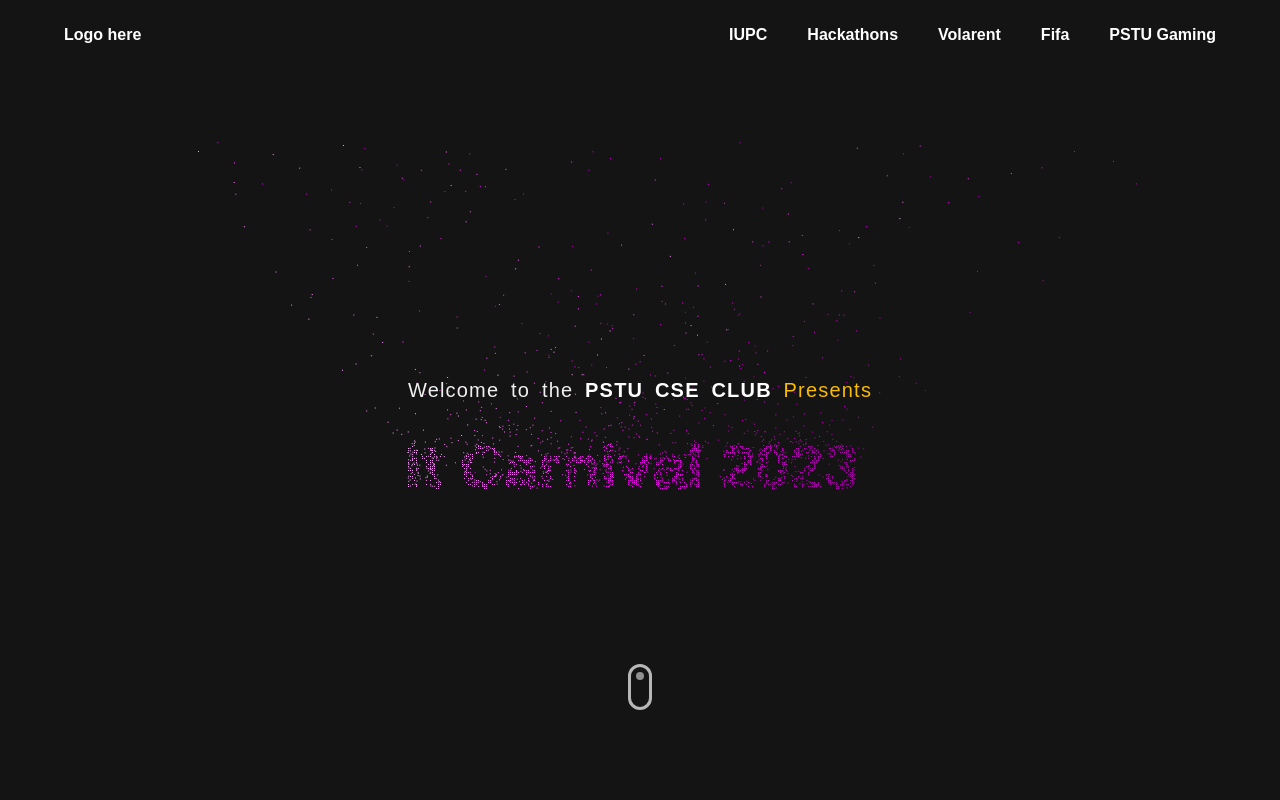
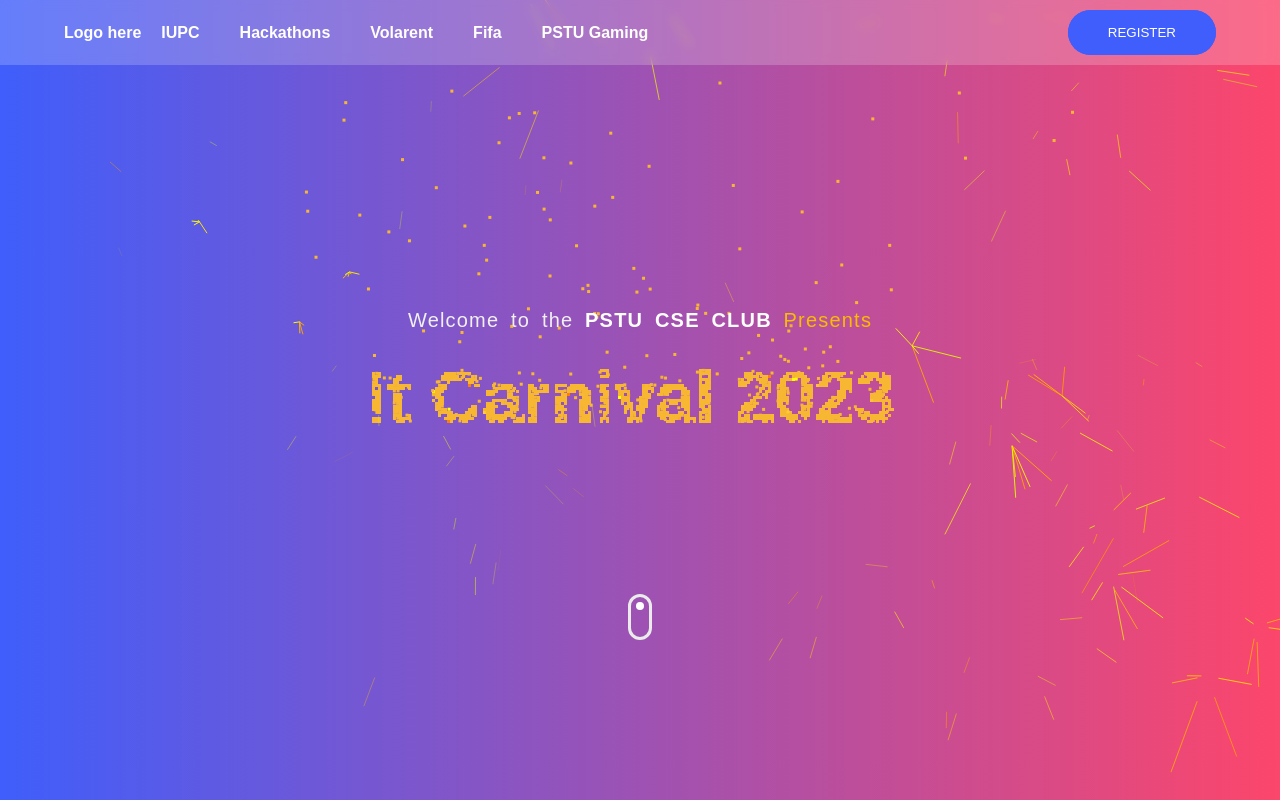
Before and after one commit to jamatul1/It-Carnival-2023-Website, a Gatsby site: page / in a window 1280 px wide. Shown: the top 800 px of the page. Built offline with nearby package versions, Linux system fonts and the light colour scheme; Gatsby itself is replaced by a stand-in of ours.

Commit message:
feat: random shoot btn

```diff
--- a/src/components/animation/objectReveal.js
+++ b/src/components/animation/objectReveal.js
@@ -7,7 +7,7 @@
   background: linear-gradient(
     90deg,
     rgba(255, 255, 255, 0) 25%,
-    ${(p) => p.theme.bgc} 50%
+    // ${(p) => p.theme.wc} 50%
   );
   background-size: 300%;
   height: 100%;
--- /dev/null
+++ b/src/components/btn/btn.js
@@ -0,0 +1,86 @@
+import { styled } from "styled-components";
+import { at } from "../../utils/queryHelpers";
+
+export const Button = styled.button`
+background-color: #3f5efb;
+color: #fff;
+text-transform: uppercase;
+text-decoration: none;
+padding: 1.5rem 4rem;
+display: inline-block;
+border-radius: 10rem;
+transition: all .2s;
+position: relative;
+font-size: $default-font-size;
+${at(980, `padding: 1.2rem 3rem;`)}
+//Change for the <button> element
+border: none;
+cursor: pointer;
+&::after {
+    background-color: #3f5efb;
+}
+    &:link,
+    &:visited {
+        text-transform: uppercase;
+        text-decoration: none;
+        padding: 1.5rem 4rem;
+        display: inline-block;
+        border-radius: 10rem;
+        transition: all .2s;
+        position: relative;
+        font-size: $default-font-size;
+
+        //Change for the <button> element
+        border: none;
+        cursor: pointer;
+    }
+
+    &:hover {
+        transform: translateY(-3px);
+        box-shadow: 0 1rem 2rem rgba($color-black,.2);
+
+        &::after {
+            transform: scaleX(1.4) scaleY(1.6);
+            opacity: 0;
+        }
+    }
+
+    &:active,
+    &:focus {
+        outline: none;
+        transform: translateY(-1px);
+        box-shadow: 0 .5rem 1rem rgba($color-black,.2);
+    }
+
+    &--white {
+        background-color: $color-white;
+        color: $color-grey-dark;
+
+        &::after {
+            background-color: $color-white;
+        }
+    }
+    &__cyan {
+        background-color: #3f5efb;
+        color: #fff;
+
+        &::after {
+            background-color: #3f5efb;
+        }
+    }
+
+
+    &::after {
+        content: "";
+        display: inline-block;
+        height: 100%;
+        width: 100%;
+        border-radius: 10rem;
+        position: absolute;
+        top: 0;
+        left: 0;
+        z-index: -1;
+        transition: all .4s;
+    }
+
+}`;
--- a/src/components/firework/fireworkCanvas.js
+++ b/src/components/firework/fireworkCanvas.js
@@ -5,6 +5,8 @@
   // get document's width and height
   const width = window.innerWidth;
   const height = window.innerHeight;
+
+  let shootingDelay = width > 600 ? 50 : 100;
 
   // set background to be fullscreen
   canvas.width = width;
@@ -59,6 +61,17 @@
     window.addEventListener("resize", (e) => {
       canvas.width = window.innerWidth;
       canvas.height = window.innerHeight;
+
+      context.clearRect(0, 0, width, height);
+
+      // save context to remove transformation afterwards
+      context.save();
+
+      // restores the empty context state
+      context.restore();
+
+      // adjust shootingDelay
+      adjustShootingDelay();
     });
     // listen to the mousemove event and
     // set the mouse positions to the correct coordinates
@@ -78,14 +91,33 @@
     });
   };
 
+  function simulateMouseClick() {
+    positions.mouseX = Math.random() * canvas.width;
+    positions.mouseY = Math.random() * canvas.height;
+    positions.anchorX = positions.mouseX;
+    positions.anchorY = positions.mouseY;
+    mouseClicked = true;
+  }
+
+  function adjustShootingDelay() {
+    shootingDelay = canvas.width > 600 ? 50 : 100;
+  }
+  let prevTime = Date.now();
   // running the fireworks
   const loop = () => {
+    if (prevTime + shootingDelay < Date.now()) {
+      simulateMouseClick();
+      prevTime = Date.now();
+    }
     requestAnimationFrame(loop); // call the loop function indefinitely and redraw the screen every frame
     drawAnchor();
     if (mouseClicked) {
-      fireworks.push(new Firework());
+      if (fireworks.length < 10) {
+        fireworks.push(new Firework());
+      }
+      console.log(fireworks.length);
+      mouseClicked = false;
     }
-
     let fireworkIndex = fireworks.length;
     while (fireworkIndex--) {
       fireworks[fireworkIndex].draw(fireworkIndex);
@@ -118,7 +150,7 @@
   class Firework {
     constructor() {
       const init = () => {
-        let fireworkLength = 8;
+        let fireworkLength = 15;
 
         // current coordinates
         this.x = positions.anchorX;
@@ -142,9 +174,9 @@
           this.target_y - positions.anchorY,
           this.target_x - positions.anchorX
         );
-        this.speed = 15;
+        this.speed = 10;
         this.friction = 0.99;
-        this.hue = random(17, 60);
+        this.hue = random(178, 255);
 
         while (fireworkLength--) {
           this.coordinates.push([this.x, this.y]);
@@ -217,7 +249,7 @@
         this.friction = 0.95;
         this.gravity = 2;
 
-        this.hue = random(17, 60);
+        this.hue = random(35, 70);
         this.alpha = 1;
         this.decay = random(0.015, 0.03);
 
--- a/src/components/header/header.js
+++ b/src/components/header/header.js
@@ -4,14 +4,18 @@
 
 import Nav from "../nav/nav";
 import { at } from "../../utils/queryHelpers";
+import { Button } from "../btn/btn";
 
 const Element = styled.header`
   width: 100%;
-  position: relative;
+  position: fixed;
+  top: 0;
   z-index: 100000;
+  background: rgba(255, 255, 255, 0.2);
+  backdrop-filter: blur(5px);
 `;
 const Wrapper = styled.div`
-  height: 7rem;
+  height: 6.5rem;
   width: 90%;
   ${at(470, `width:94%`)}
   margin: auto;
@@ -23,11 +27,12 @@
 `;
 const Logo = styled.div`
   font-weight: 700;
-  ${at(1024, `flex-grow:1;`)}
+  ${at(800, `flex-grow:1;`)};
 `;
 
 const NavWrapper = styled.div`
-  ${at(1024, `order:3;`)}
+  flex: 2;
+  ${at(800, `order:3; flex:0`)}
 `;
 const RegiBtn = styled.button`
   padding: 0.3rem 1.5rem;
@@ -46,6 +51,9 @@
   ${at(1024, `order:2;`)}
 `;
 
+const BtnWrapper = styled.div`
+  flex: 1;
+`;
 export default function Header() {
   return (
     <Element>
@@ -57,6 +65,7 @@
         {/* <RegiBtn>
           <FeatherIcon size={16} icon="clipboard" /> Registration
         </RegiBtn> */}
+        <Button>Register</Button>
       </Wrapper>
     </Element>
   );
--- a/src/components/landingPage/events/style.module.css
+++ b/src/components/landingPage/events/style.module.css
@@ -20,7 +20,7 @@
   flex-direction: column;
   position: relative;
   width: 100%;
-  border: 1px solid rgb(43, 43, 43);
+  border: 1px solid rgb(226, 226, 226);
   transform: opacity 700ms;
 }
 
--- a/src/components/landingPage/showcase.js
+++ b/src/components/landingPage/showcase.js
@@ -23,6 +23,13 @@
   margin-bottom: 5rem;
   height: 100vh;
   width: 100%;
+  background: #fc466b; /* fallback for old browsers */
+  background: -webkit-linear-gradient(
+    to right,
+    #3f5efb,
+    #fc466b
+  ); /* Chrome 10-25, Safari 5.1-6 */
+  background: linear-gradient(to right, #3f5efb, #fc466b);
 `;
 
 const ParticlesWrapper = styled.div`
@@ -41,7 +48,7 @@
   line-height: 1.2;
   top: 40%;
   ${at(825, `top: 38%; font-size: 1.8rem;`)}
-  ${at(572, `top: 35%; font-size: 1.6rem;`)}
+  ${at(572, `top: 30%; font-size: 1.6rem;`)}
 
   left: 50%;
   transform: translate(-50%, -50%);
--- a/src/components/nav/nav.jsx
+++ b/src/components/nav/nav.jsx
@@ -126,7 +126,7 @@
 
 export default function Nav() {
   const shouldHaveSm = useMediaQuery({
-    query: "(max-width: 1024px)",
+    query: "(max-width: 800px)",
   });
 
   return shouldHaveSm ? <NavSm /> : <NavLg />;
--- a/src/components/particleText/particleCanvas.js
+++ b/src/components/particleText/particleCanvas.js
@@ -11,7 +11,7 @@
       this.color = color;
       this.originX = x;
       this.originY = y;
-      this.size = this.effect.gap - 1;
+      this.size = this.effect.gap;
       this.dx = 0;
       this.dy = 0;
       this.vx = 0;
@@ -20,7 +20,7 @@
       this.angle = 0;
       this.distance = 0;
       this.friction = Math.random() * 0.6 + 0.15;
-      this.ease = Math.random() * 0.03 + 0.0005;
+      this.ease = Math.random() * 0.1 + 0.0005;
     }
     draw() {
       this.effect.context.fillStyle = this.color;
@@ -52,14 +52,14 @@
       this.canvasHeight = canvasHeight;
       this.textX = this.canvasWidth / 2;
       this.textY = this.canvasHeight / 2;
-      this.fontSize = 62;
+      this.fontSize = 72;
       this.lineHeight = this.fontSize * 0.8;
       this.maxTextWidth = this.canvasWidth * 0.8;
       this.textVerticleOffset = 1;
 
       // particle Text
       this.particles = [];
-      this.gap = 2;
+      this.gap = 3;
       this.mouse = {
         radius: 20000,
         x: 0,
@@ -78,9 +78,11 @@
         this.canvasWidth,
         this.canvasHeight
       );
-      gradient.addColorStop(0.3, "#fff");
-      gradient.addColorStop(0.5, "fuchsia");
-      gradient.addColorStop(0.7, "purple");
+      gradient.addColorStop(0.3, "#f7b733");
+      // gradient.addColorStop(0.4, "#fc4a1a");
+      gradient.addColorStop(0.7, "#f7b733");
+
+      // gradient.addColorStop(0.7, "#fff");
       this.context.fillStyle = gradient;
       this.context.textAlign = "center";
       this.context.textBaseline = "middle";
--- a/src/components/scrollDownLogo/style.module.css
+++ b/src/components/scrollDownLogo/style.module.css
@@ -9,7 +9,7 @@
 .mouse {
   width: 18px;
   height: 40px;
-  border: 3px solid #b7b7b7;
+  border: 3px solid #ebebeb;
   border-radius: 60px;
   position: relative;
   &::before {
@@ -20,7 +20,7 @@
     top: 5px;
     left: 50%;
     transform: translateX(-50%);
-    background-color: #909090;
+    background-color: #ffffff;
     border-radius: 50%;
     opacity: 1;
     animation: wheel 0.5s infinite;
--- a/src/styles/global.css
+++ b/src/styles/global.css
@@ -16,4 +16,5 @@
   line-height: 1.7;
   font-size: 1.6rem;
   overflow-x: hidden;
+  /* W3C, IE 10+/ Edge, Firefox 16+, Chrome 26+, Opera 12+, Safari 7+ */
 }
```
